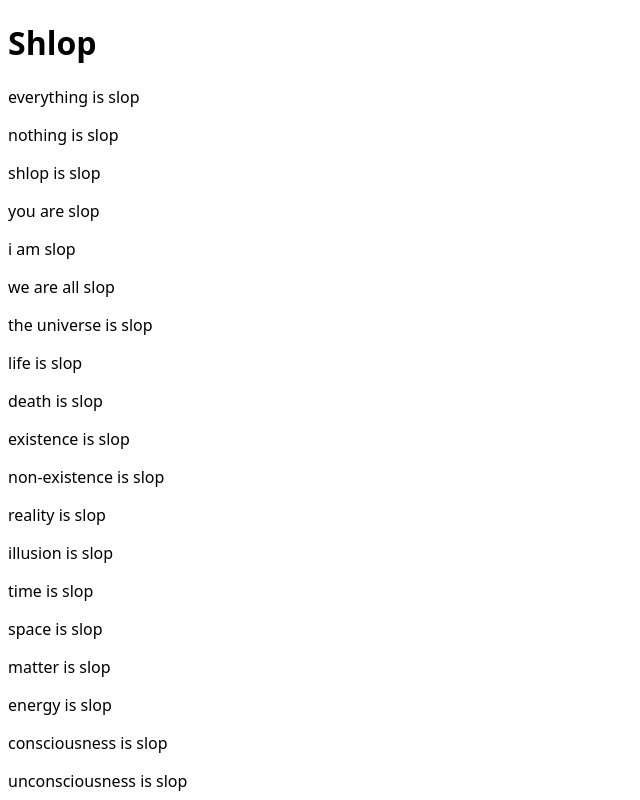
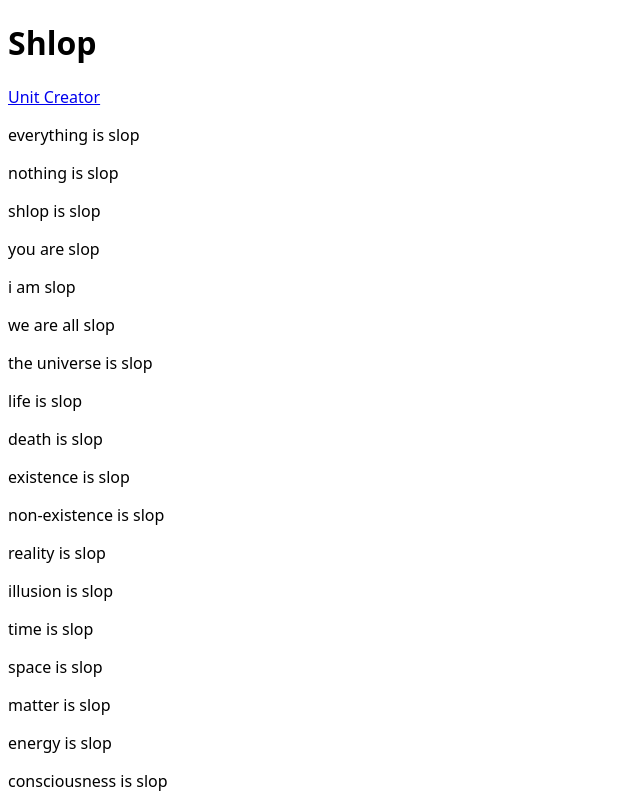
Before and after one commit to mhuang03/shlop, a SvelteKit app: page / in a window 1280 px wide. Shown: the top 800 px of the page, without its empty margins (0-640 px from the left). Built offline with nearby package versions, Linux system fonts and the light colour scheme; a web font is replaced by a local one.

Commit message:
added page and link

```diff
--- a/src/routes/(landing)/+page.svelte
+++ b/src/routes/(landing)/+page.svelte
@@ -1,9 +1,12 @@
 <script lang="ts">
   import "@fontsource/coral-pixels";
   import "./landing.css";
+  import Link from "$lib/components/Link.svelte";
 </script>
 
 <h1>Shlop</h1>
+
+<Link href="/units">Unit Creator</Link>
 
 <p>everything is slop</p>
 <p>nothing is slop</p>
--- /dev/null
+++ b/src/routes/units/+page.svelte
@@ -0,0 +1 @@
+<h1>Unit Creator</h1>
```
